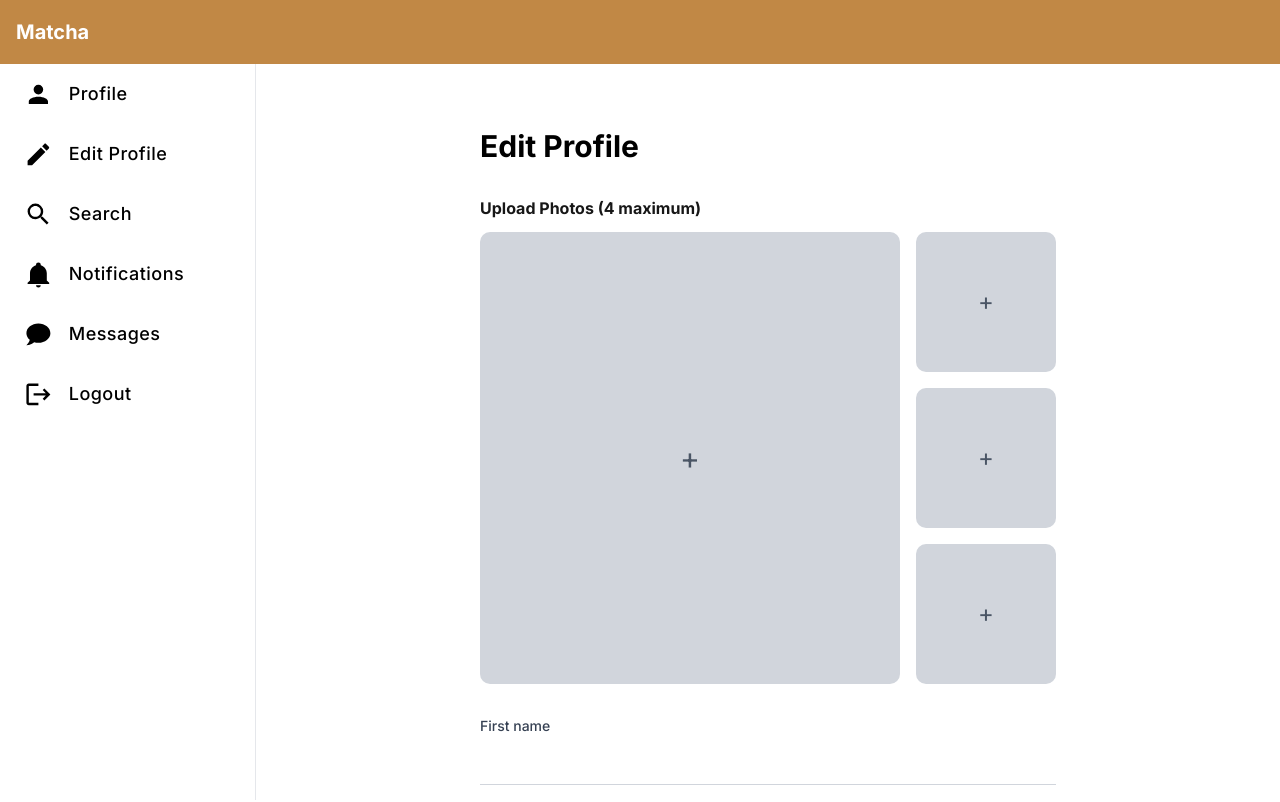
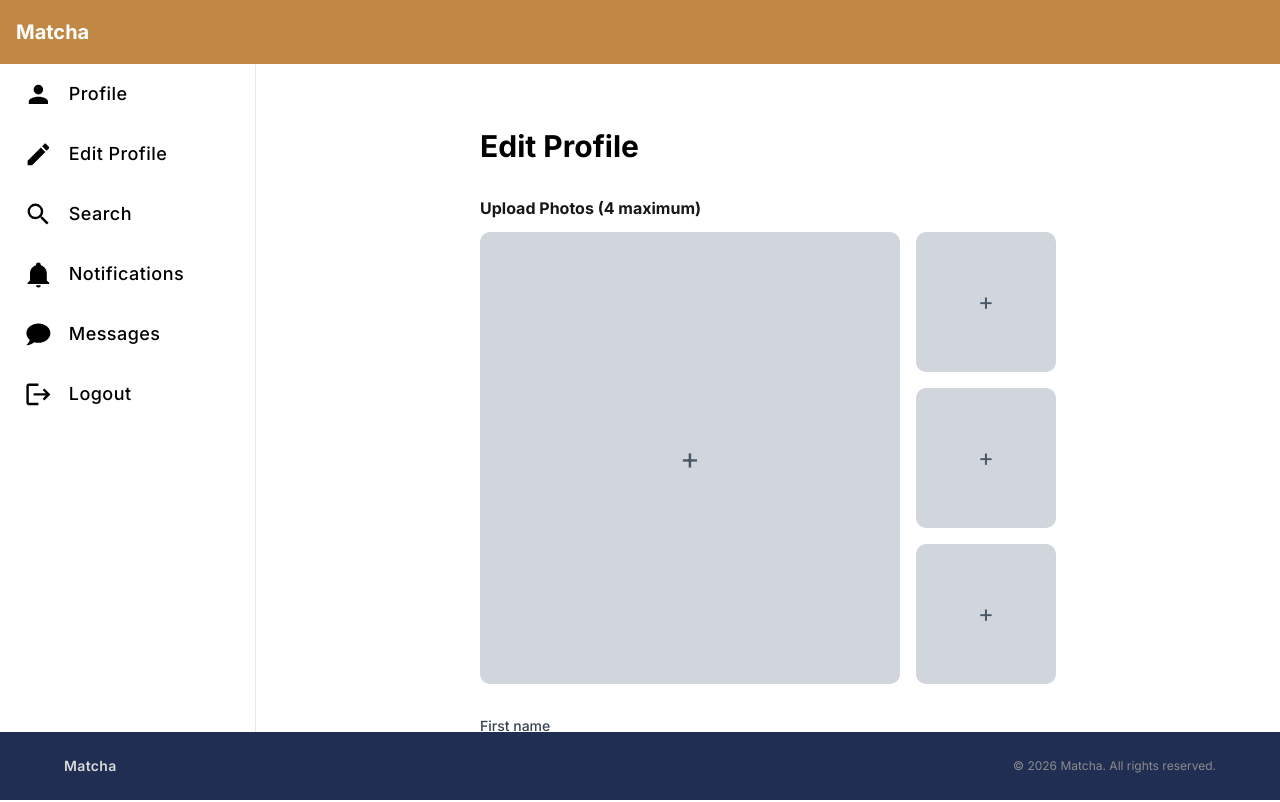
Before and after one commit to 42-matcha-dev/42-matcha, a Next.js app in the folder frontend/: page /profile/edit in a window 1280 px wide. Shown: the top 802 px of the page. Built offline with nearby package versions, Linux system fonts and the light colour scheme; no server answers.

Commit message:
update: integrate footer into all layout

```diff
--- a/frontend/src/app/layouts/AppLayout.tsx
+++ b/frontend/src/app/layouts/AppLayout.tsx
@@ -3,6 +3,7 @@
 import { ReactNode, useState } from 'react'
 import Navbar from '../components/Navbar'
 import Header from '../components/Header'
+import Footer from '../components/Footer'
 
 type Props = {
   children: ReactNode
@@ -11,12 +12,13 @@ type Props = {
 export default function AppLayout({ children }: Props) {
   const [menuOpen, setMenuOpen] = useState(false)
   return (
-    <div className="h-screen flex flex-col relative">
+    <div className="min-h-screen flex flex-col relative">
       <Header showMenuButton onMenuClick={() => setMenuOpen(!menuOpen)} />
-      <div className="flex">
+      <div className="flex flex-1">
         <Navbar className="hidden md:block sticky top-0 h-screen flex flex-col w-64 pt-16 border-r border-gray-200" />
-        <main className="flex-1 pt-16 min-h-screen">{children}</main>
+        <main className="flex-1 pt-16 pb-16">{children}</main>
       </div>
+      <Footer />
       <Navbar
         className={`
             fixed top-0 left-0 h-screen w-64 bg-white shadow-lg
--- a/frontend/src/app/layouts/PublicLayout.tsx
+++ b/frontend/src/app/layouts/PublicLayout.tsx
@@ -1,4 +1,5 @@
 import Header from '@/app/components/Header'
+import Footer from '@/app/components/Footer'
 
 export default function PublicLayout({
   children
@@ -6,9 +7,10 @@ export default function PublicLayout({
   children: React.ReactNode
 }>) {
   return (
-    <div className="absolute top-0 w-screen">
+    <div className="absolute top-0 w-screen min-h-screen flex flex-col">
       <Header />
-      <main>{children}</main>
+      <main className="flex-1 pb-16">{children}</main>
+      <Footer />
     </div>
   )
 }
--- a/frontend/src/app/page.tsx
+++ b/frontend/src/app/page.tsx
@@ -1,6 +1,7 @@
 'use client'
 
 import Header from './components/Header'
+import Footer from './components/Footer'
 import { useState } from 'react'
 import { useRouter } from 'next/navigation'
 
@@ -9,10 +10,10 @@ export default function Home() {
   const router = useRouter()
 
   return (
-    <main className="flex flex-col h-screen bg-white">
+    <div className="flex flex-col min-h-screen bg-white">
       <Header />
       {message && <h1 className="bg-blue-500 text-white p-4">{message}</h1>}
-      <div className="flex flex-col items-center justify-center h-full">
+      <main className="flex flex-col items-center justify-center flex-1 pb-16">
         <h2 className="text-2xl mb-4 text-black">Welcome to Matcha</h2>
         <button
           onClick={() => router.push('/signup')}
@@ -20,7 +21,8 @@ export default function Home() {
         >
           Sign Up
         </button>
-      </div>
-    </main>
+      </main>
+      <Footer />
+    </div>
   )
 }
```
